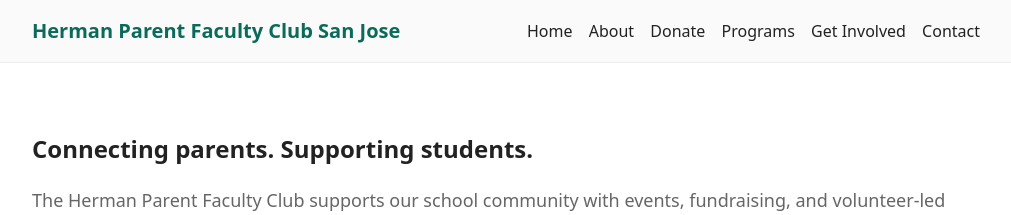
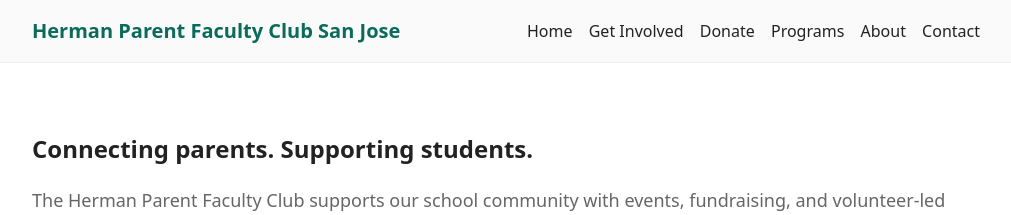
Before and after one commit to hermanparentfacultyclub/www, a Jekyll site: the page built from index.md, in a window 1280 px wide. Shown: the top 215 px of the page, without its empty margins (134-1145 px from the left). Built offline with Jekyll 4.4.1, drawn with Linux system fonts in a browser that asks for light colours.

```diff
--- a/_layouts/default.html
+++ b/_layouts/default.html
@@ -12,10 +12,10 @@
       <a class="brand" href="{{ '/' | relative_url }}">{{ site.title }}</a>
       <nav class="main-nav" aria-label="Main navigation">
         <a href="{{ '/' | relative_url }}">Home</a>
-        <a href="{{ '/about/' | relative_url }}">About</a>
+        <a href="{{ '/get-involved/' | relative_url }}">Get Involved</a>
         <a href="{{ '/donate/' | relative_url }}">Donate</a>
         <a href="{{ '/programs/' | relative_url }}">Programs</a>
-        <a href="{{ '/get-involved/' | relative_url }}">Get Involved</a>
+        <a href="{{ '/about/' | relative_url }}">About</a>
         <a href="{{ '/contact/' | relative_url }}">Contact</a>
       </nav>
     </div>
```
